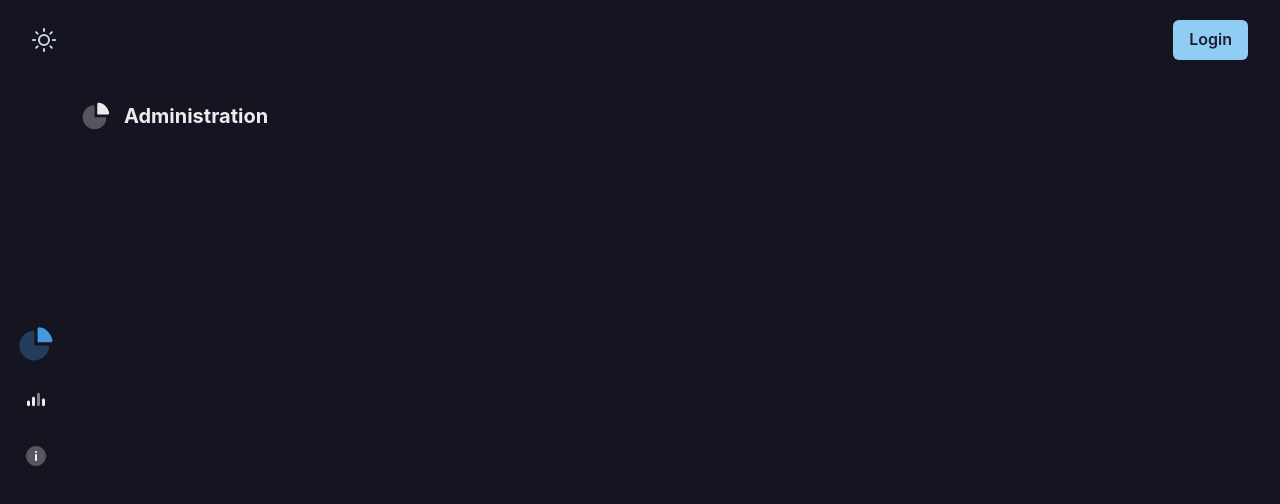
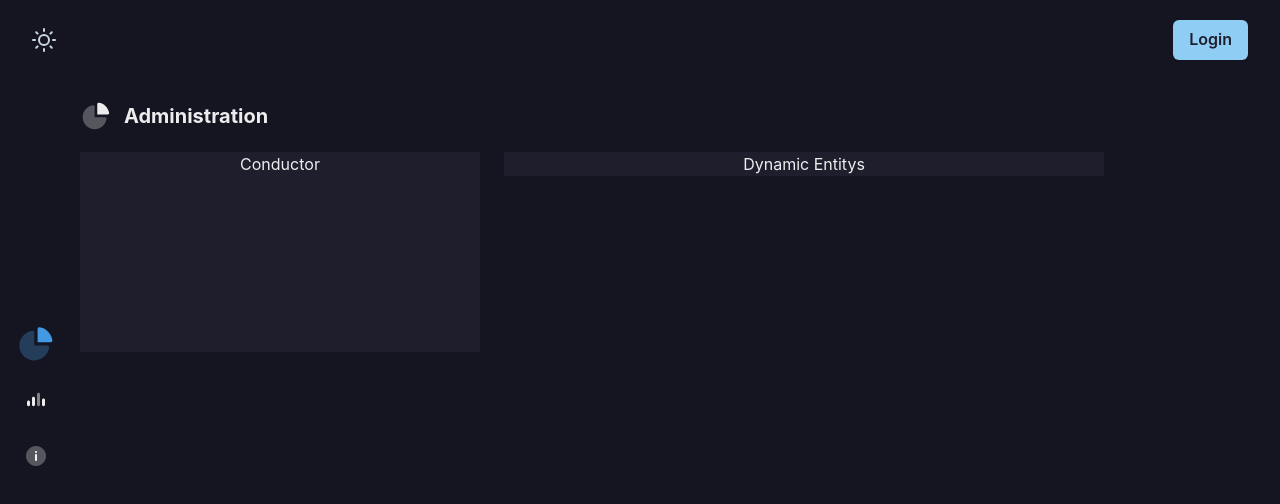
Before and after one commit to TheSpectreTeam/Octopus.GUI, a React app: page /admin in a window 1280 px wide. Shown: the top 504 px of the page. Built offline with nearby package versions, Linux system fonts and the light colour scheme.

Commit message:
refactor(pages/components)[OCT-30]: fix rest props type

```diff
--- a/src/components/Card/index.tsx
+++ b/src/components/Card/index.tsx
@@ -4,13 +4,14 @@ import React from "react";
 type Props = {
     variant?: any;
     children: React.ReactNode;
+    [x:string]: any;
 };
 
 const Card: React.FC<Props> = ({ variant = "rounded", children, ...props }) => {
     const styles = useStyleConfig("Card", { variant });
 
     return (
-        <Box __css={styles} {...props}>
+        <Box __css={styles} height={'fit-content'} {...props}>
             {children}
         </Box>
     );
--- a/src/pages/Administration/index.tsx
+++ b/src/pages/Administration/index.tsx
@@ -2,11 +2,18 @@ import React from "react";
 
 import PageTitle from "../../layouts/PageTitle";
 import MotionWrapper from "../../components/MotionWrapper";
+import Card from "../../components/Card";
+import { Flex } from "@chakra-ui/react";
 
 const Administration: React.FC = () => {
     return (
         <MotionWrapper data-testid="administration-page">
             <PageTitle />
+
+            <Flex gap={6} width="" flexWrap={"wrap"}>
+                <Card variant="flat" height={200} width={400}>Conductor</Card>
+                <Card variant="flat" width={600}>Dynamic Entitys</Card>
+            </Flex>
         </MotionWrapper>
     );
 };
--- a/src/theme/index.ts
+++ b/src/theme/index.ts
@@ -17,6 +17,7 @@ const colors = {
 const components = {
     Card,
 };
+
 const styles = {
     global: (props: any) => ({
         "html, body": {
```
